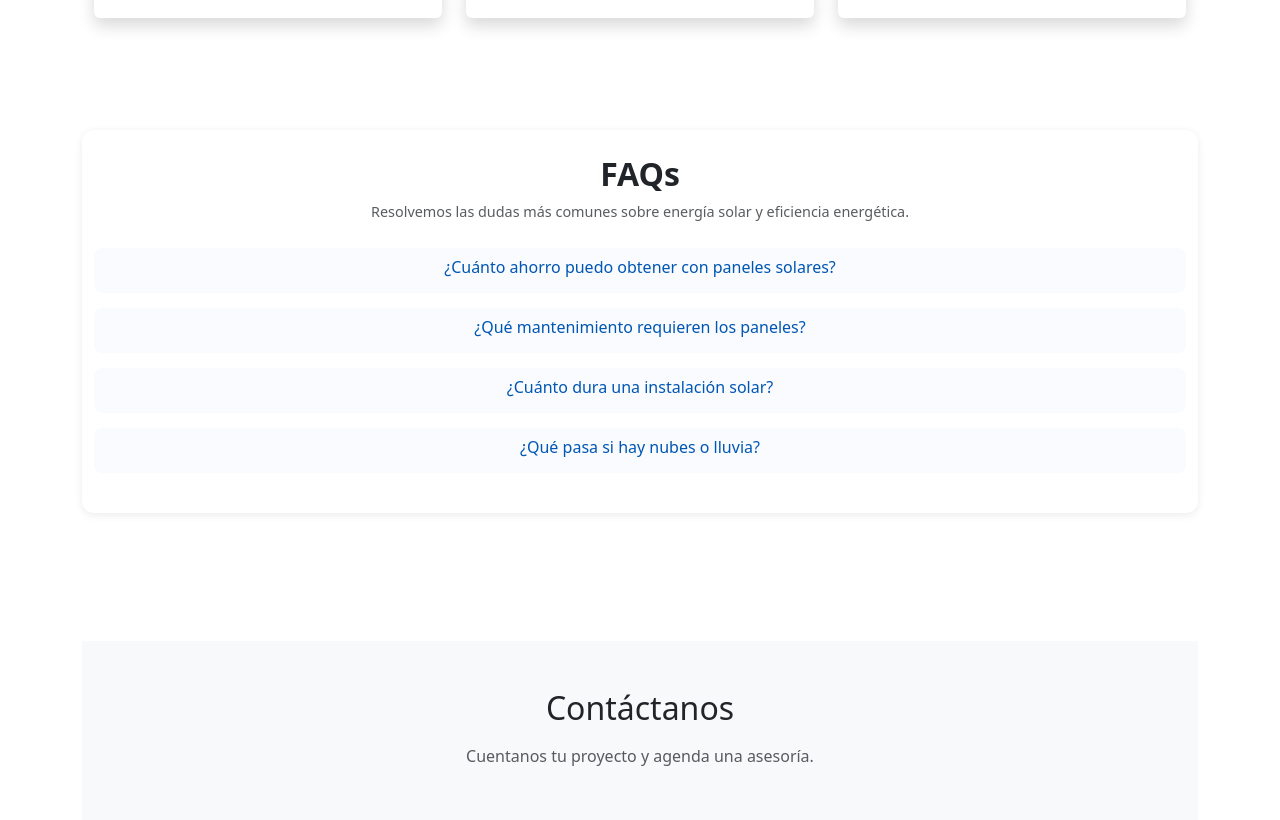
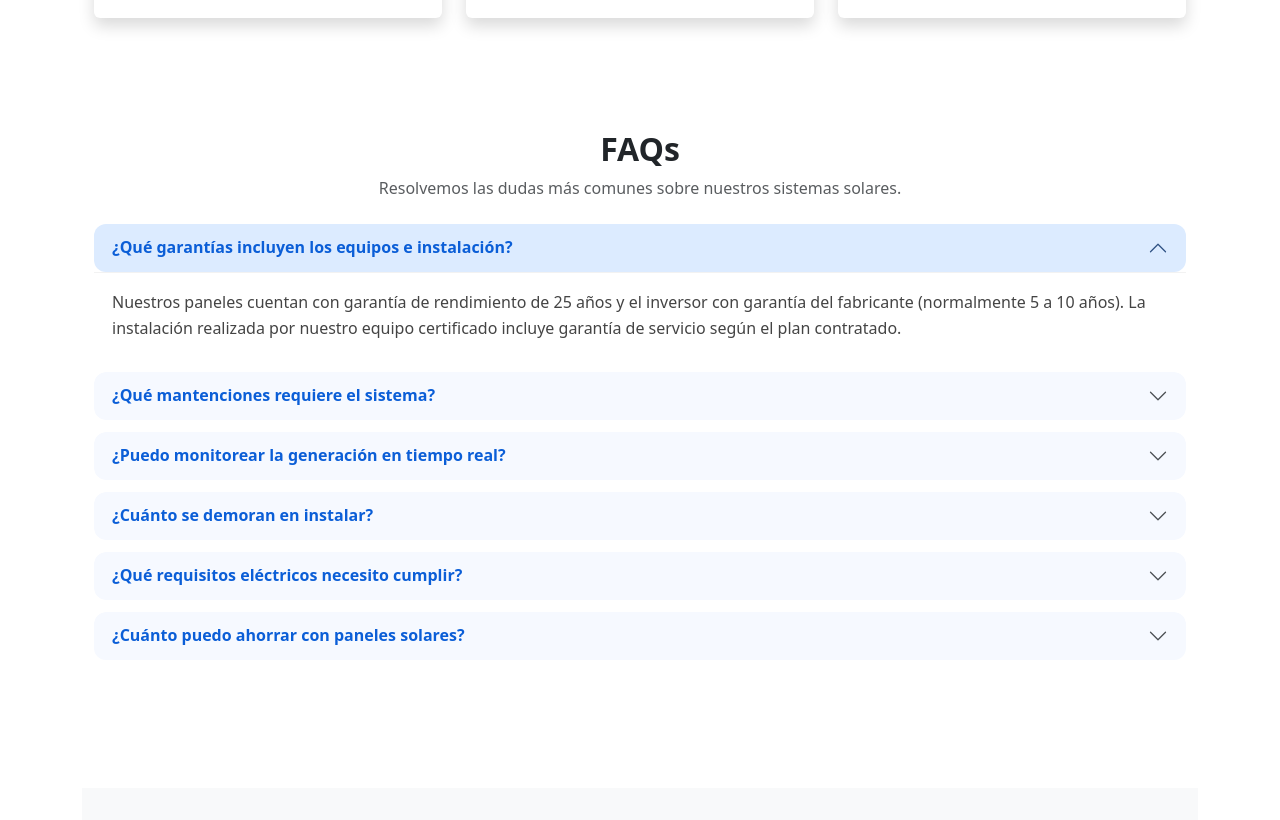
Before and after one commit to MarGuerra-ux/HelioAndes_EA2, a React (Create React App) app: page / in a window 1280 px wide. Shown: the part 3649-4469 px from the top of the page. Built offline with nearby package versions, Linux system fonts and the light colour scheme.

Commit message:
Actualizacion FAQ

```diff
--- a/src/FAQs.css
+++ b/src/FAQs.css
@@ -1,71 +1,86 @@
-/* Fondo general */
-
-
-/* Contenedor principal */
-.faq-section {
+/* Tarjeta grande de la sección (similar a tu estilo anterior) */
+.faq-card {
   background-color: #ffffff;
-  border-radius: 12px;
-  box-shadow: 0px 2px 8px rgba(0, 0, 0, 0.08);
-  padding: 25px 20px; /* reduce padding interno */
-  max-width: 750px;
+  border-radius: 16px;
+  box-shadow: 0px 12px 28px rgba(0, 0, 0, 0.08);
+  padding: 28px 24px;
   margin: 0 auto;
-  text-align: center;
+  width: 100%;
 }
 
-/* Título */
-.faq-section h3 {
-  color: #007bff;
-  font-weight: 600;
-  font-size: 1.4rem; /* más pequeño */
-  margin-bottom: 8px;
+/* Título / subtítulo */
+.faq-card h2 {
+  margin-bottom: 6px;
+}
+.faq-card p.text-muted {
+  margin-bottom: 18px;
 }
 
-.faq-section p.text-muted {
-  font-size: 0.9rem;
-  margin-bottom: 25px;
-  color: #666;
+/* ===========================
+   ESTILO DEL ACCORDION
+   (sobrescribe Bootstrap)
+   =========================== */
+
+.faq-accordion .accordion-item {
+  border: none;                 /* sin borde estándar */
+  background: transparent;      /* fondo transparente: lo da el button */
+  margin-bottom: 12px;          /* separación entre items */
+  border-radius: 12px;          /* para que los “botones” luzcan redondeados */
+  overflow: hidden;             /* respeta el border-radius */
 }
 
-/* Bloques */
-.faq-item {
-  background-color: #f9fbff;
-  border-radius: 8px;
-  margin-bottom: 15px; /* menos espacio entre preguntas */
-  padding: 10px 12px; /* más compacto */
-  cursor: pointer;
-  transition: all 0.25s ease;
+/* “Botón” del item (cabecera) */
+.faq-accordion .accordion-button {
+  display: flex;
+  justify-content: center;      /* título centrado como tu versión anterior */
+  text-align: center;
+  font-weight: 600;
+  color: #0b5ed7;               /* azul */
+  background-color: #f6f9ff;    /* pastel */
+  border: none;
+  padding: 14px 18px;
+  border-radius: 12px !important;
+  box-shadow: none;             /* sin sombras azules de focus por defecto */
+  transition: background-color .2s ease, transform .2s ease;
 }
 
-.faq-item:hover {
+/* Hover del encabezado */
+.faq-accordion .accordion-button:hover {
   background-color: #e9f2ff;
-  transform: translateY(-2px);
+  transform: translateY(-1px);
 }
 
-/* Preguntas */
-.faq-item h5 {
-  color: #0056b3;
-  font-weight: 500;
-  margin-bottom: 6px;
-  font-size: 1rem; /* más chico */
+/* Estado ABIERTA (no collapsed) */
+.faq-accordion .accordion-button:not(.collapsed) {
+  color: #0b5ed7;
+  background-color: #dcebff;    /* azul muy claro (como tu captura) */
+  box-shadow: none;
 }
 
-/* Respuestas */
-.faq-item p {
-  color: #444;
-  margin: 0;
-  font-size: 0.9rem;
-  line-height: 1.4;
-  animation: aparecer 0.25s ease;
+/* Quita el borde/box-shadow azul al hacer focus con teclado */
+.faq-accordion .accordion-button:focus {
+  border-color: transparent;
+  box-shadow: none;
 }
 
-/* Animación */
-@keyframes aparecer {
-  from {
-    opacity: 0;
-    transform: translateY(-3px);
-  }
-  to {
-    opacity: 1;
-    transform: translateY(0);
+/* El “chevron” (flecha) mantiene color oscuro para contraste */
+.faq-accordion .accordion-button::after {
+  filter: grayscale(0) opacity(0.8);
+}
+
+/* Cuerpo de la respuesta */
+.faq-accordion .accordion-body {
+  background-color: #ffffff;
+  color: #444;
+  line-height: 1.65;
+  padding: 16px 18px 18px 18px;
+  border-radius: 0 0 12px 12px;  /* continuidad del redondeado */
+  border-top: 1px solid rgba(0,0,0,.05); /* divisor sutil */
+}
+
+/* Para que el ancho sea consistente con el resto de la página */
+@media (min-width: 992px) {
+  .faq-card {
+    max-width: 1100px; /* ajusta para alinearlo con tus otros containers */
   }
 }
--- a/src/components/FAQ.js
+++ b/src/components/FAQ.js
@@ -1,59 +1,62 @@
-import React, { useState } from 'react';
-import '../FAQs.css';
+import React from "react";
+import Accordion from "react-bootstrap/Accordion";
+import "../FAQs.css";
 
-function FAQs() {
-  // Estado para controlar qué pregunta está abierta
-  const [preguntaActiva, setPreguntaActiva] = useState(null);
+function FAQ() {
+  return (
+    <section className="container my-5" id="faq">
+      <div className="text-center mb-4">
+        <h2 className="fw-bold">FAQs</h2>
+        <p className="text-muted">
+          Resolvemos las dudas más comunes sobre nuestros sistemas solares.
+        </p>
+      </div>
 
-  // Función para abrir/cerrar
-  function alternarPregunta(index) {
-    if (preguntaActiva === index) {
-      setPreguntaActiva(null); // si ya está abierta, la cierra
-    } else {
-      setPreguntaActiva(index); // abre la seleccionada
-    }
-  }
+      <Accordion defaultActiveKey="0" alwaysOpen className="faq-accordion">
+        <Accordion.Item eventKey="0">
+          <Accordion.Header>¿Qué garantías incluyen los equipos e instalación?</Accordion.Header>
+          <Accordion.Body>
+            Nuestros paneles cuentan con garantía de rendimiento de 25 años y el inversor con garantía del fabricante (normalmente 5 a 10 años). La instalación realizada por nuestro equipo certificado incluye garantía de servicio según el plan contratado.
+          </Accordion.Body>
+        </Accordion.Item>
 
-  return (
-    <div className="faq-bg">
-      <div className="faq-section container">
-        <div className="text-center mb-4">
-          <h2 className="fw-bold">FAQs</h2>
-          <p className="text-muted">
-            Resolvemos las dudas más comunes sobre energía solar y eficiencia energética.
-          </p>
-        </div>
+        <Accordion.Item eventKey="1">
+          <Accordion.Header>¿Qué mantenciones requiere el sistema?</Accordion.Header>
+          <Accordion.Body>
+            Recomendamos limpieza de paneles cada 2–3 meses (según polvo/lluvia) y una revisión técnica anual para verificar conexiones, estructuras y rendimiento del inversor. Ofrecemos planes de mantención programada.
+          </Accordion.Body>
+        </Accordion.Item>
 
-        <div className="faq-item" onClick={() => alternarPregunta(1)}>
-          <h5>¿Cuánto ahorro puedo obtener con paneles solares?</h5>
-          {preguntaActiva === 1 && (
-            <p>Depende del consumo eléctrico y la cantidad de paneles instalados, pero puede llegar hasta un 70% en tu cuenta de luz.</p>
-          )}
-        </div>
+        <Accordion.Item eventKey="2">
+          <Accordion.Header>¿Puedo monitorear la generación en tiempo real?</Accordion.Header>
+          <Accordion.Body>
+            Sí. El sistema incluye monitoreo en línea para revisar generación, consumo y alertas desde el celular o computador. Podrás descargar reportes y recibir notificaciones ante caídas de rendimiento.
+          </Accordion.Body>
+        </Accordion.Item>
 
-        <div className="faq-item" onClick={() => alternarPregunta(2)}>
-          <h5>¿Qué mantenimiento requieren los paneles?</h5>
-          {preguntaActiva === 2 && (
-            <p>Solo una limpieza con agua cada 2 o 3 meses y una revisión técnica anual para asegurar el rendimiento óptimo.</p>
-          )}
-        </div>
+        <Accordion.Item eventKey="3">
+          <Accordion.Header>¿Cuánto se demoran en instalar?</Accordion.Header>
+          <Accordion.Body>
+            Para sistemas residenciales típicos (3–5 kW), la instalación toma entre 1 y 3 días hábiles, dependiendo del tipo de techo y la complejidad. En pymes (10–20 kW), el plazo suele ser de 3 a 7 días hábiles.
+          </Accordion.Body>
+        </Accordion.Item>
 
-        <div className="faq-item" onClick={() => alternarPregunta(3)}>
-          <h5>¿Cuánto dura una instalación solar?</h5>
-          {preguntaActiva === 3 && (
-            <p>Los paneles tienen una vida útil de entre 20 y 25 años, y los inversores alrededor de 10 años con mantenimiento adecuado.</p>
-          )}
-        </div>
+        <Accordion.Item eventKey="4">
+          <Accordion.Header>¿Qué requisitos eléctricos necesito cumplir?</Accordion.Header>
+          <Accordion.Body>
+            Se requiere tablero en buen estado, protecciones adecuadas y espacio para el inversor. Nuestro equipo revisa la red interna y, de ser necesario, recomienda ajustes para cumplir con la normativa eléctrica y la SEC.
+          </Accordion.Body>
+        </Accordion.Item>
 
-        <div className="faq-item" onClick={() => alternarPregunta(4)}>
-          <h5>¿Qué pasa si hay nubes o lluvia?</h5>
-          {preguntaActiva === 4 && (
-            <p>Los paneles siguen generando energía incluso en días nublados o lluviosos, aunque con menor intensidad.</p>
-          )}
-        </div>
-      </div>
-    </div>
+        <Accordion.Item eventKey="5">
+          <Accordion.Header>¿Cuánto puedo ahorrar con paneles solares?</Accordion.Header>
+          <Accordion.Body>
+            Depende de tu consumo y del dimensionamiento del sistema. En hogares, el ahorro puede llegar hasta un 70% de la cuenta eléctrica, sujeto a irradiación, hábitos de consumo y tarifa.
+          </Accordion.Body>
+        </Accordion.Item>
+      </Accordion>
+    </section>
   );
 }
 
-export default FAQs;
+export default FAQ;
--- a/src/components/Testimonios.css
+++ b/src/components/Testimonios.css
@@ -13,7 +13,7 @@
 }
 
 hr {
-  width: 80px;               /* ajusta a gusto */
+  width: 120px;               /* ajusta a gusto */
   margin: .5rem auto;
   border-top: 2px solid #0d6efd;
   opacity: 0.7;
@@ -23,6 +23,6 @@ hr {
   width: 40px;
   height: 70px;
   margin-left: 15px;
-  background-color: #cbd5e1; /* gris azulado suave */
+  background-color: #cbd5e1;
   border-radius: 50% / 50%;  /* da forma ovalada */
 }
--- a/src/components/Testimonios.js
+++ b/src/components/Testimonios.js
@@ -1,6 +1,5 @@
 import React from "react";
 import './Testimonios.css';
-import Button from 'react-bootstrap/Button';
 import Card from 'react-bootstrap/Card';
 
 function Testimonios() {
@@ -9,7 +8,7 @@ function Testimonios() {
             <div className="mt-6 mb-4">
                 <h2 className="fw-bold">Testimonios</h2>
                 <p className="text-muted">
-                    Clientes que ya confian en HelioAndes.
+                    Clientes que ya confían en HelioAndes.
                 </p>
             </div>
             <div className="row row-cols-1 row-cols-md-3">
@@ -43,7 +42,7 @@ function Testimonios() {
                         </div>
                         <Card.Body>
                             <Card.Text className="text-center">
-                                “Instalación rapida y ahorro visible en la primera boleta.”
+                                “Instalación rápida y ahorro visible en la primera boleta.”
                             </Card.Text>
                         </Card.Body>
                     </Card>
```
Also changed, not shown: src/components/Planes.js (+4 -4 lines).
